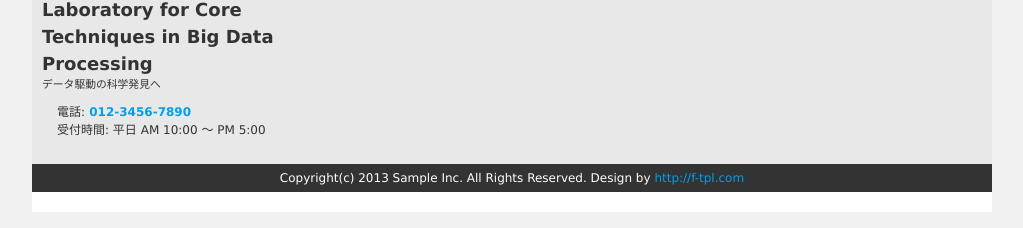
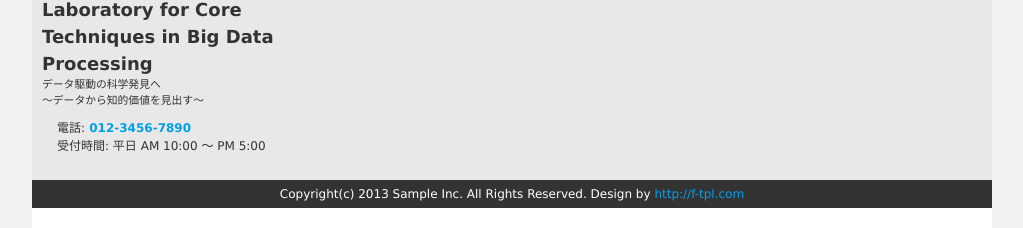
Before and after one commit to semlele/technofesta, a plain HTML site: page src/index.html in a window 1280 px wide. Shown: the part 778-1006 px from the top of the page, without its empty margins (128-1151 px from the left). Drawn offline with Linux system fonts and the light colour scheme.

Commit message:
changed index.html

```diff
--- a/src/index.html
+++ b/src/index.html
@@ -87,7 +87,7 @@
 		<div id="info" class="grid">
 			<!-- ロゴ -->
 			<div class="logo">
-				<a href="index.html"><img src="images/logo.png" width="45" height="45" alt="Sample site"><p>Laboratory for Core Techniques in Big Data Processing<br><span>データ駆動の科学発見へ</span></p></a>
+				<a href="index.html"><img src="images/logo.png" width="45" height="45" alt="Sample site"><p>Laboratory for Core Techniques in Big Data Processing<br><span>データ駆動の科学発見へ <br>〜データから知的価値を見出す〜</span></p></a>
 			</div>
 			<!-- / ロゴ -->
 			<!-- 電話番号+受付時間 -->
```
